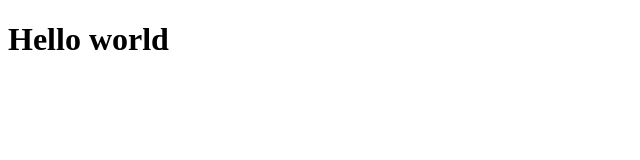
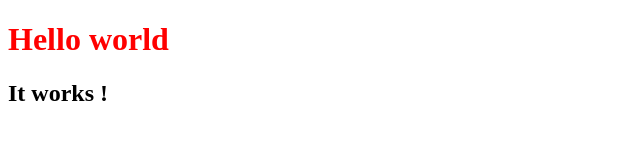
Before and after one commit to bcalou/pmd, a plain HTML site: page index.html in a window 1280 px wide. Shown: the whole page, without its empty margins (0-640 px from the left). Drawn offline with Linux system fonts and the light colour scheme.

Commit message:
[html][css] link stylesheet to html

```diff
--- a/index.html
+++ b/index.html
@@ -3,9 +3,11 @@
 <head>
   <meta charset="UTF-8">
   <meta name="viewport" content="width=device-width, initial-scale=1.0">
+  <link rel="stylesheet" href="styles.css">
   <title>Document</title>
 </head>
 <body>
   <h1>Hello world</h1>
+  <h2>It works !</h2>
 </body>
 </html>
--- /dev/null
+++ b/styles.css
@@ -0,0 +1,3 @@
+h1 {
+  color: red;
+}
```
